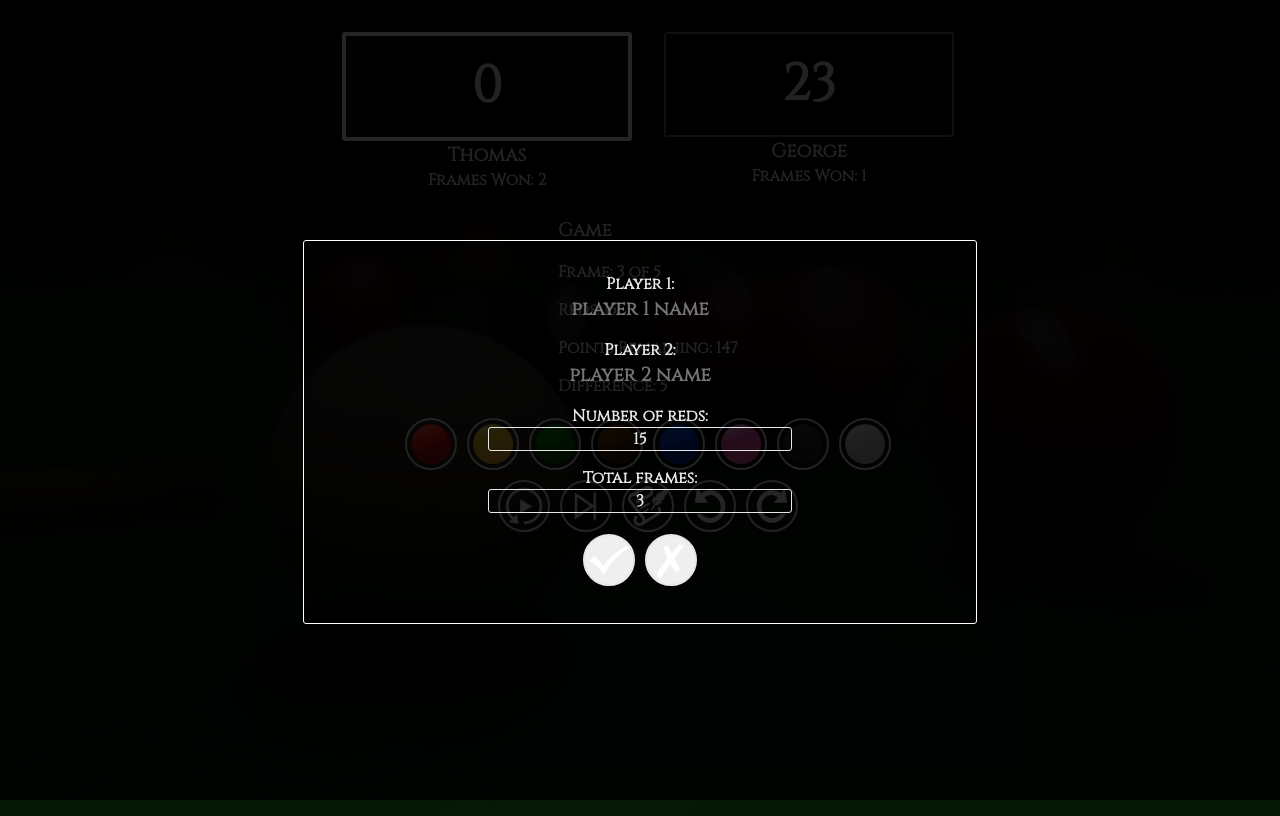
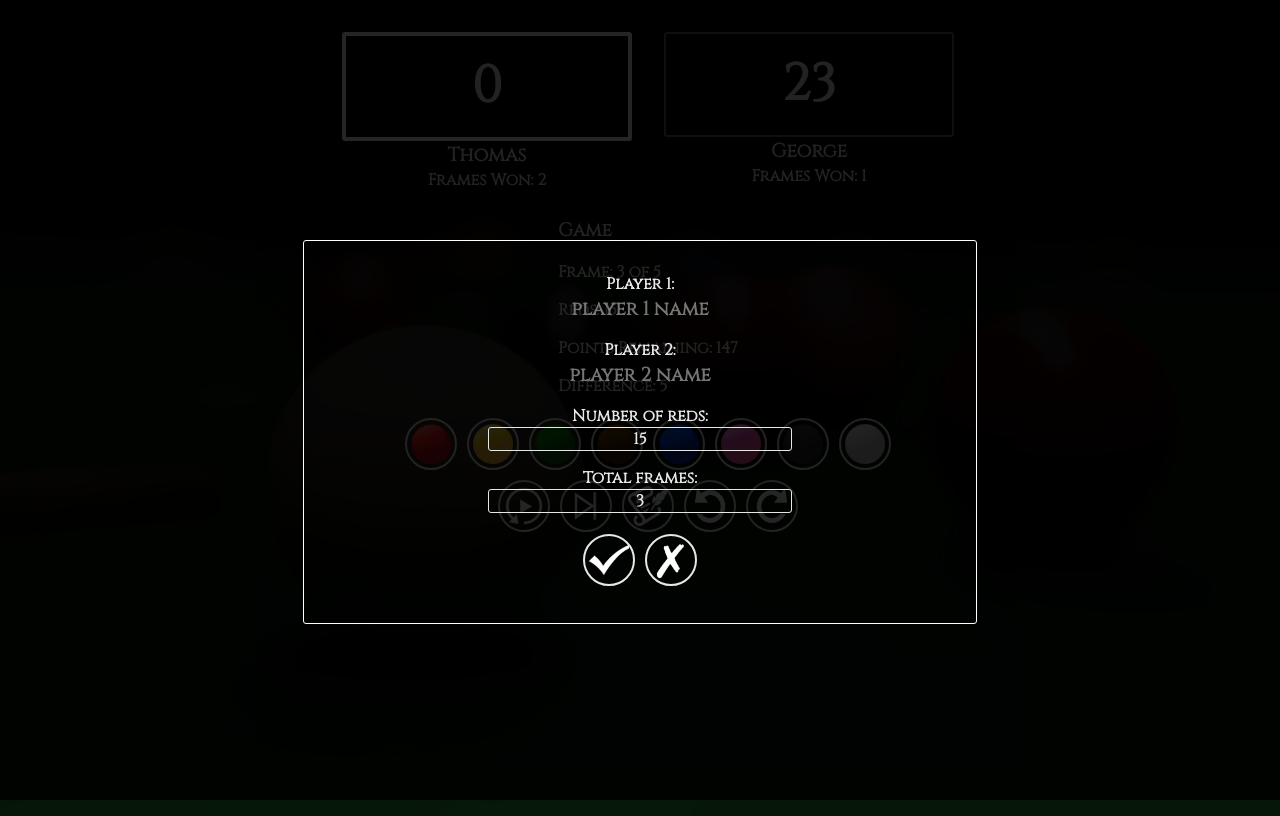
Before and after one commit to thpapei/snookercounter, a React (Vite) app: page / in a window 1280 px wide. Both pictures are taken after a click on the element "End game". Built offline with nearby package versions, Linux system fonts and the light colour scheme.

Commit message:
Added a transparent background to controls

```diff
--- a/src/styles/components/_controls.scss
+++ b/src/styles/components/_controls.scss
@@ -6,6 +6,7 @@
 }
 .control {
   align-items: center;
+  background-color: transparent;
   border: 2px  $off-white solid;
   border-radius: 50%;
   box-sizing: content-box;
```
